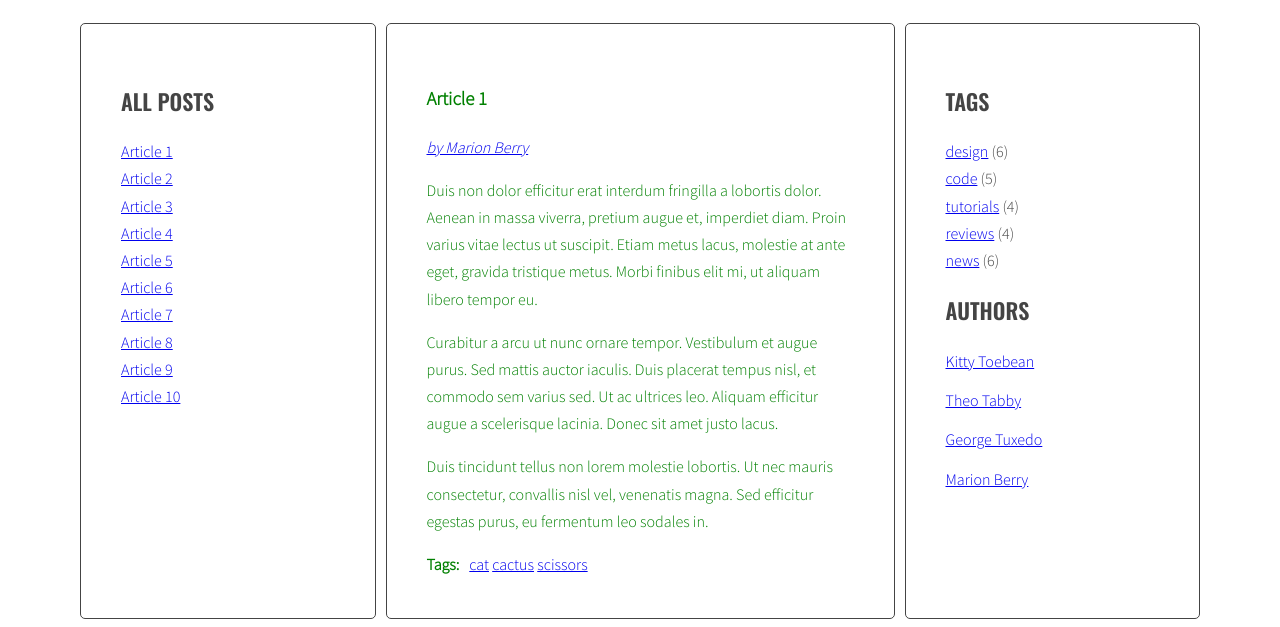
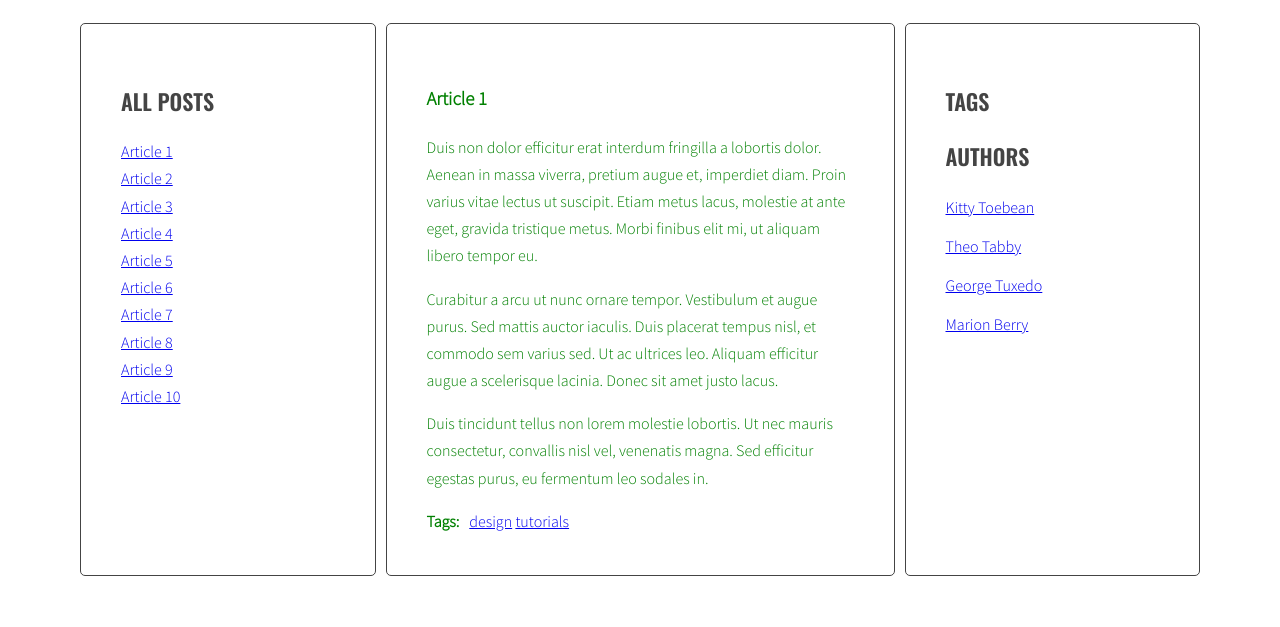
Before and after one commit to vaseque/javascript-blog, a website: page index.html in a window 1280 px wide. Shown: the part 220-847 px from the top of the page. After the commit the page ends 804 px from the top, so only its background shows below. Drawn offline with nearby package versions, Linux system fonts and the light colour scheme.

Commit message:
Add tag cloud v1

```diff
--- a/index.html
+++ b/index.html
@@ -217,11 +217,7 @@
                 <aside class="sidebar">
                     <h2 class="section-title">Tags</h2>
                     <ul class="list tags">
-                        <li><a href="#">design</a> <span>(6)</span></li>
-                        <li><a href="#">code</a> <span>(5)</span></li>
-                        <li><a href="#">tutorials</a> <span>(4)</span></li>
-                        <li><a href="#">reviews</a> <span>(4)</span></li>
-                        <li><a href="#">news</a> <span>(6)</span></li>
+
                     </ul>
                     <h2 class="section-title">Authors</h2>
                     <ul class="list authors">
--- a/js/script.js
+++ b/js/script.js
@@ -220,3 +220,58 @@ function addClickListenersToAuthors() {
 }
 
 addClickListenersToAuthors();
+
+
+function generateTags(){
+  /* [NEW] create a new variable allTags with an empty array */
+  let allTags = [];
+
+  /* find all articles */
+const articles = document.querySelectorAll(optArticleSelector);
+
+  /* START LOOP: for every article: */
+for (let article of articles) {
+
+    /* find tags wrapper */
+const tagsWrapper = article.querySelector(optTagsListSelector);
+
+    /* make html variable with empty string */
+let html = '';
+
+    /* get tags from data-tags attribute */
+const tags = article.getAttribute('data-tags');
+
+    /* split tags into array */
+allTags = tags.split(' ');
+console.log(allTags);
+
+    /* START LOOP: for each tag */
+for (let tag of allTags) {
+
+      /* generate HTML of the link */
+const linkHTML = '<li><a href="#' + tag + '>' + tag + '</a> <span></span></li>';
+
+      /* add generated code to html variable */
+html = html + ' ' + linkHTML;
+
+      /* [NEW] check if this link is NOT already in allTags */
+      if(allTags.indexOf(linkHTML) == -1){
+        /* [NEW] add generated code to allTags array */
+        allTags.push(linkHTML);
+      }
+
+    /* END LOOP: for each tag */
+}
+
+    /* insert HTML of all the links into the tags wrapper */
+tagsWrapper.insertAdjacentHTML('afterbegin', html);
+
+  /* END LOOP: for every article: */
+}
+
+  /* [NEW] find list of tags in right column */
+  const tagList = document.querySelector('.tags');
+
+  /* [NEW] add html from allTags to tagList */
+  tagList.innerHTML = allTags.join(' ');
+}
```
